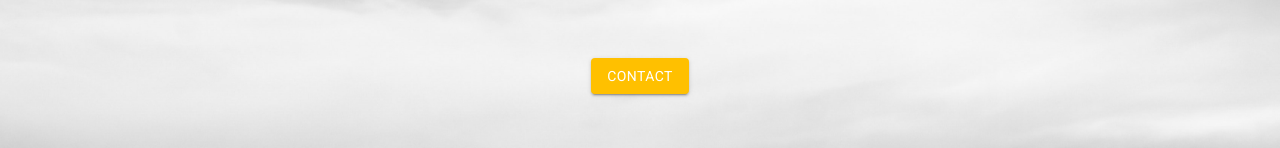
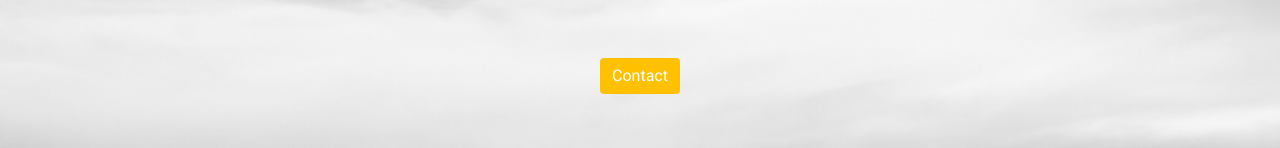
Before and after one commit to ridarafisyed/aurteck-website, a React (Create React App) app: page / in a window 1280 px wide. Shown: the part 372-520 px from the top of the page. Built offline with nearby package versions, Linux system fonts and the light colour scheme.

Commit message:
update button sytles

```diff
--- a/src/components/Header/Header.jsx
+++ b/src/components/Header/Header.jsx
@@ -20,14 +20,7 @@ const Header = () => {
         </h3>
 
         <p className="lead">
-          <Button
-            variant="contained"
-            className="btn btn-primary btn-lg"
-            href="#"
-            role="button"
-          >
-            Contact
-          </Button>
+          <a className="btn btn-primary" href="#contact">Contact</a>
         </p>
       </div>
     </>
--- a/src/hocs/Theme.js
+++ b/src/hocs/Theme.js
@@ -9,4 +9,14 @@ export const theme = createTheme({
       contrastText: "#fff",
     },
   },
+  action:{
+    active: "#ffc000",
+    selected: "#ffc000",
+    hover: "#ffc000",
+    selectedOpacity: 0.08,
+    hoverOpacity: 0.08,
+    focus: "#ffc000",
+    focusOpacity: 0.012,
+    activatedOpacity: 0.12
+  }
 });
--- a/src/styles/global.css
+++ b/src/styles/global.css
@@ -42,6 +42,14 @@ section {
   border-color: #ffc000;
 }
 
+.btn-primary, .btn-primary:hover, .btn-primary:active, .btn-primary:visited {
+    background-color: #ffc000 !important;
+    color:white;
+    box-shadow:none !important;
+    outline:0px !important;
+
+}
+
 .section-text {
   padding-top: 2rem;
   text-align: left;
```
Also changed, not shown: src/data/AURTeck - Feed Back.csv (deleted), src/styles/home.css (line endings or trailing spaces).
